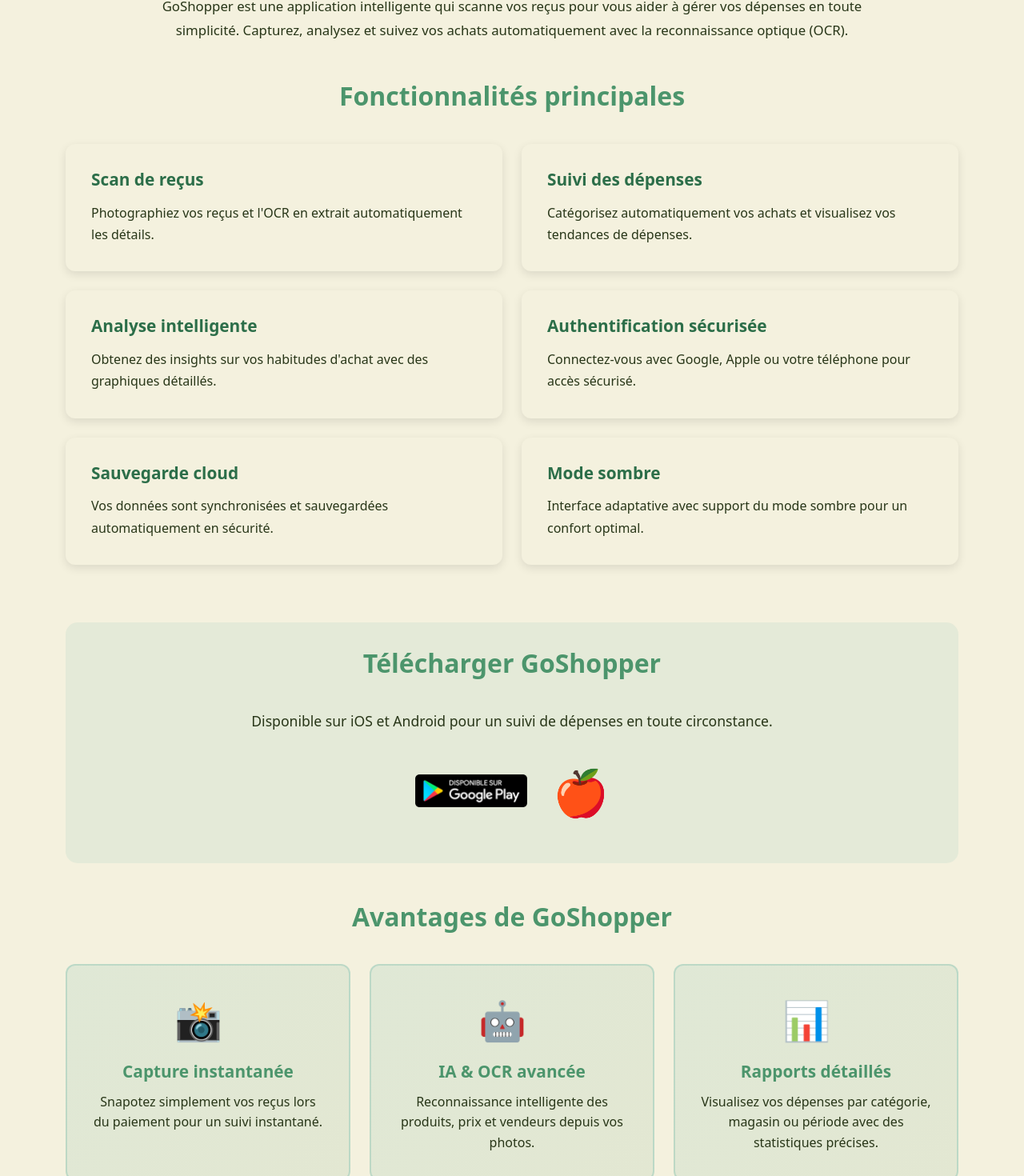
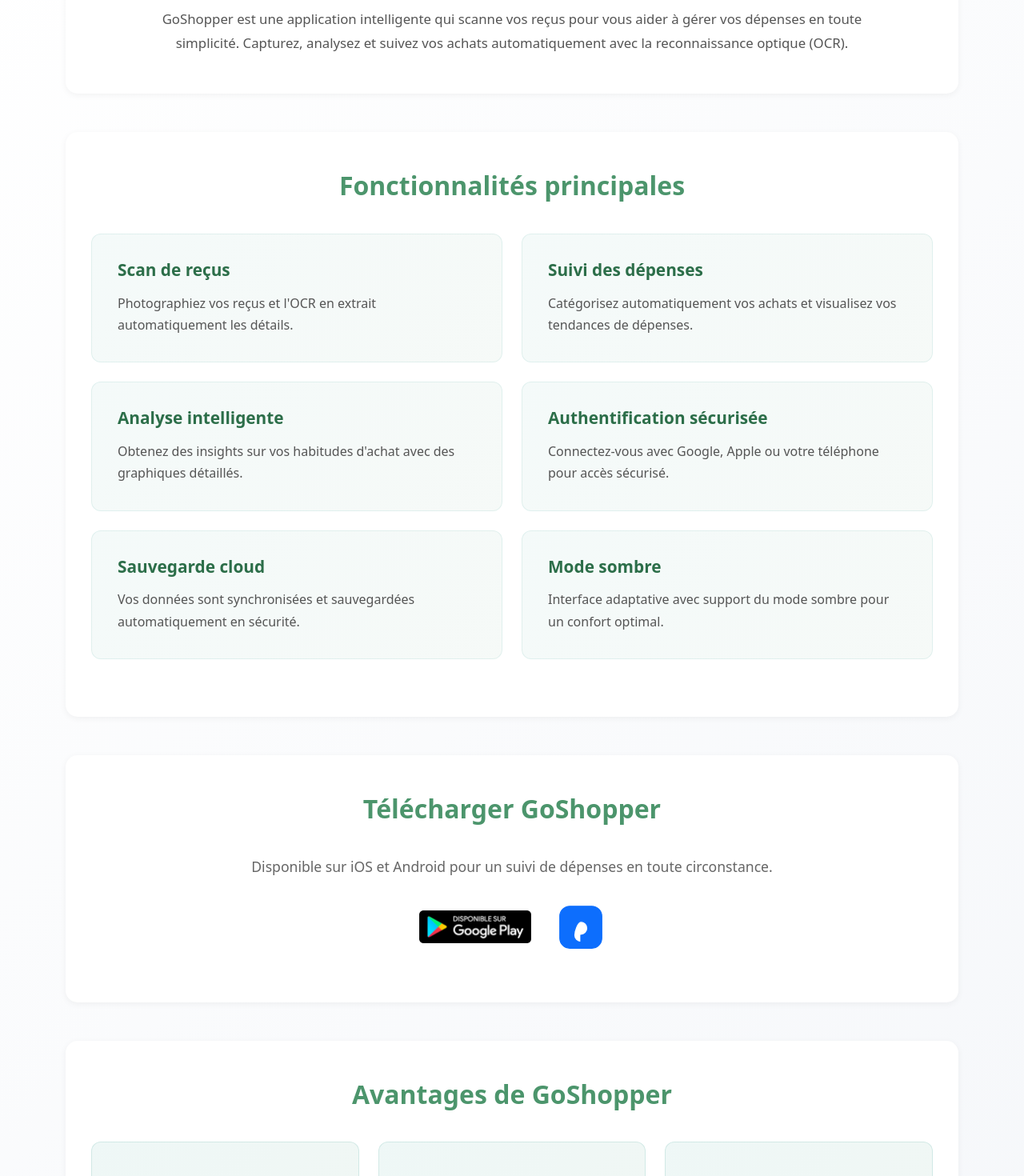
Before and after one commit to kandyfoma/africanite-services, a React (Vite) app in the folder africanite/: page /goshopper in a window 1280 px wide. Shown: the part 291-1761 px from the top of the page at 80% size. Built offline with nearby package versions, Linux system fonts and the light colour scheme; no server answers.

Commit message:
feat: Update GoShopper and Wennze pages with SVG icons; enhance styles for Application and HK Management System pages

```diff
--- a/africanite/src/components/GoShopperPage.jsx
+++ b/africanite/src/components/GoShopperPage.jsx
@@ -100,7 +100,9 @@
                             className="store-logo-btn"
                             title="App Store"
                         >
-                            🍎
+                            <svg xmlns="http://www.w3.org/2000/svg" viewBox="0 0 24 24" width="60" height="60" fill="currentColor" stroke="currentColor" strokeWidth="0.5">
+                                <path d="M17.5 1.5H6.5c-2.75 0-5 2.25-5 5v11c0 2.75 2.25 5 5 5h11c2.75 0 5-2.25 5-5v-11c0-2.75-2.25-5-5-5zm-5.5 18c-1.933 0-3.5-1.567-3.5-3.5S10.067 9 12 9s3.5 1.567 3.5 3.5-1.567 3.5-3.5 3.5z"/>
+                            </svg>
                         </a>
                     </div>
                 </section>
--- a/africanite/src/components/WennzePage.jsx
+++ b/africanite/src/components/WennzePage.jsx
@@ -110,7 +110,9 @@
                             className="store-logo-btn"
                             title="App Store"
                         >
-                            🍎
+                            <svg xmlns="http://www.w3.org/2000/svg" viewBox="0 0 24 24" width="60" height="60" fill="currentColor" stroke="currentColor" strokeWidth="0.5">
+                                <path d="M17.5 1.5H6.5c-2.75 0-5 2.25-5 5v11c0 2.75 2.25 5 5 5h11c2.75 0 5-2.25 5-5v-11c0-2.75-2.25-5-5-5zm-5.5 18c-1.933 0-3.5-1.567-3.5-3.5S10.067 9 12 9s3.5 1.567 3.5 3.5-1.567 3.5-3.5 3.5z"/>
+                            </svg>
                         </a>
                     </div>
                 </section>
--- a/africanite/src/styles/ApplicationPage.css
+++ b/africanite/src/styles/ApplicationPage.css
@@ -1,11 +1,16 @@
 .app-page {
-    padding: 4rem 1rem;
-    background-color: var(--background-color);
+    padding: 3rem 1rem;
+    background: linear-gradient(135deg, #ffffff 0%, #f5f7fa 100%);
+    min-height: 80vh;
 }
 
 .app-hero {
     text-align: center;
     margin-bottom: 3rem;
+    padding: 2rem;
+    background: white;
+    border-radius: 15px;
+    box-shadow: 0 2px 8px rgba(0, 0, 0, 0.05);
 }
 
 .app-hero h1 {
@@ -23,11 +28,19 @@
 }
 
 .app-hero p {
-    color: var(--text-dark);
+    color: #555;
     max-width: 900px;
     margin: 0 auto 1rem;
     line-height: 1.8;
     font-size: 1.05rem;
+}
+
+.app-features {
+    background: white;
+    border-radius: 15px;
+    padding: 3rem 2rem;
+    margin-bottom: 3rem;
+    box-shadow: 0 2px 8px rgba(0, 0, 0, 0.05);
 }
 
 .app-features h2,
@@ -41,16 +54,18 @@
 }
 
 .feature-card {
-    background: var(--text-light);
+    background: linear-gradient(135deg, rgba(42, 157, 143, 0.05) 0%, rgba(76, 149, 108, 0.05) 100%);
+    border: 1px solid rgba(42, 157, 143, 0.1);
     border-radius: 12px;
-    box-shadow: 0 4px 12px rgba(0, 0, 0, 0.1);
     padding: 2rem;
     height: 100%;
     transition: all 0.3s ease;
 }
 
 .feature-card:hover {
-    box-shadow: 0 8px 20px rgba(0, 0, 0, 0.15);
+    border-color: var(--primary-color);
+    box-shadow: 0 6px 15px rgba(42, 157, 143, 0.15);
+    transform: translateY(-2px);
 }
 
 .feature-card h3 {
@@ -62,20 +77,21 @@
 
 .feature-card p {
     margin: 0;
-    color: var(--text-dark);
+    color: #555;
     line-height: 1.7;
 }
 
 .app-downloads {
+    background: white;
+    border-radius: 15px;
     margin-top: 3rem;
+    padding: 3rem 2rem;
     text-align: center;
-    padding: 2rem;
-    background: rgba(42, 157, 143, 0.08);
-    border-radius: 15px;
+    box-shadow: 0 2px 8px rgba(0, 0, 0, 0.05);
 }
 
 .app-downloads p {
-    color: var(--text-dark);
+    color: #666;
     margin-bottom: 2rem;
     font-size: 1.1rem;
 }
@@ -104,7 +120,12 @@
 
 .store-logo-btn:hover {
     transform: scale(1.1);
-    filter: drop-shadow(0 4px 8px rgba(0, 0, 0, 0.2));
+    filter: drop-shadow(0 4px 12px rgba(42, 157, 143, 0.3));
+}
+
+.store-logo-btn.web-icon {
+    font-size: 3rem;
+    color: var(--primary-color);
 }
 
 .store-logo-btn .store-logo {
@@ -115,16 +136,20 @@
 }
 
 .store-logo-btn:hover .store-logo {
-    filter: drop-shadow(0 4px 8px rgba(0, 0, 0, 0.3));
+    filter: drop-shadow(0 4px 12px rgba(42, 157, 143, 0.3));
 }
 
 .app-info {
+    background: white;
+    border-radius: 15px;
+    padding: 3rem 2rem;
     margin-top: 3rem;
+    box-shadow: 0 2px 8px rgba(0, 0, 0, 0.05);
 }
 
 .info-card {
-    background: linear-gradient(135deg, rgba(42, 157, 143, 0.1) 0%, rgba(76, 149, 108, 0.1) 100%);
-    border: 2px solid rgba(42, 157, 143, 0.2);
+    background: linear-gradient(135deg, rgba(42, 157, 143, 0.08) 0%, rgba(76, 149, 108, 0.08) 100%);
+    border: 1px solid rgba(42, 157, 143, 0.15);
     border-radius: 12px;
     padding: 2rem;
     text-align: center;
@@ -134,7 +159,8 @@
 
 .info-card:hover {
     border-color: var(--primary-color);
-    box-shadow: 0 6px 15px rgba(42, 157, 143, 0.15);
+    box-shadow: 0 6px 15px rgba(42, 157, 143, 0.2);
+    transform: translateY(-2px);
 }
 
 .info-icon {
@@ -150,14 +176,18 @@
 }
 
 .info-card p {
-    color: var(--text-dark);
+    color: #555;
     line-height: 1.6;
     margin: 0;
 }
 
 @media (max-width: 768px) {
     .app-page {
-        padding: 2.5rem 1rem;
+        padding: 1.5rem 0.5rem;
+    }
+
+    .app-hero {
+        padding: 1.5rem;
     }
 
     .app-hero h1 {
@@ -168,6 +198,11 @@
         font-size: 1.1rem;
     }
 
+    .app-features,
+    .app-info {
+        padding: 2rem 1rem;
+    }
+
     .app-features h2,
     .app-downloads h2,
     .app-info h2 {
@@ -176,12 +211,15 @@
     }
 
     .download-buttons {
-        flex-direction: column;
-        align-items: center;
+        flex-direction: row;
+        gap: 1.5rem;
     }
 
-    .download-btn {
-        width: 90%;
-        max-width: 250px;
+    .store-logo-btn {
+        font-size: 2.5rem;
+    }
+
+    .store-logo-btn .store-logo {
+        width: 100px;
     }
 }
--- a/africanite/src/styles/HKManagementSystem.css
+++ b/africanite/src/styles/HKManagementSystem.css
@@ -1,6 +1,7 @@
 .hk-management-page {
-    padding: 4rem 1rem;
-    background-color: var(--background-color);
+    padding: 3rem 1rem;
+    background: linear-gradient(135deg, #ffffff 0%, #f5f7fa 100%);
+    min-height: 80vh;
 }
 
 .hk-hero {
```
